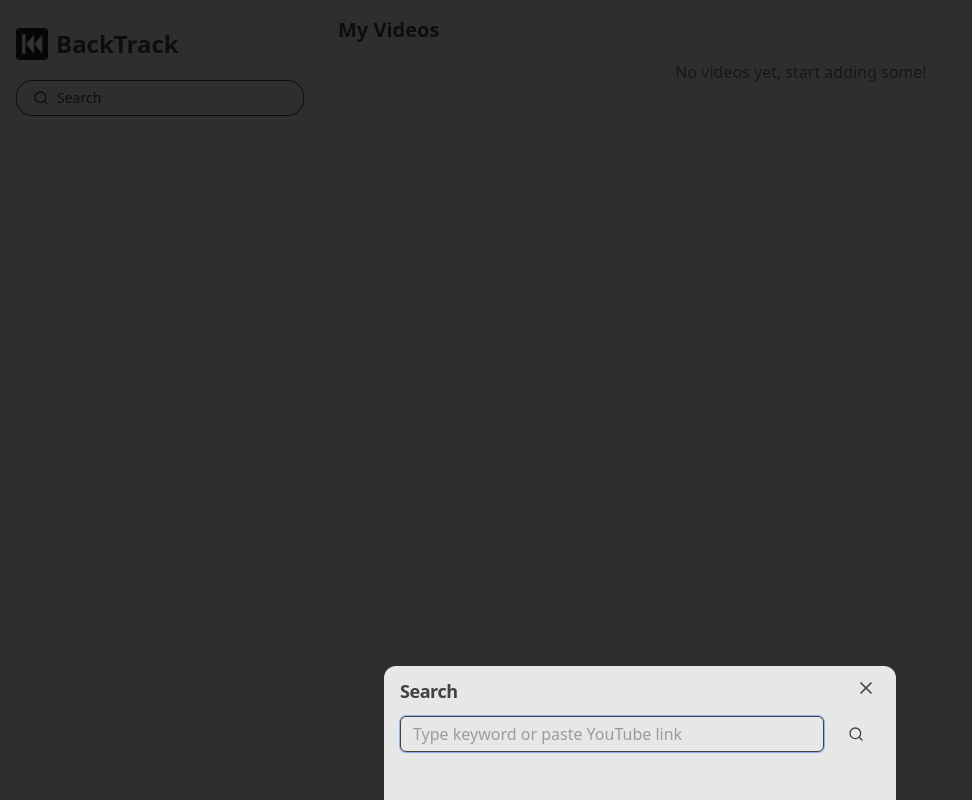
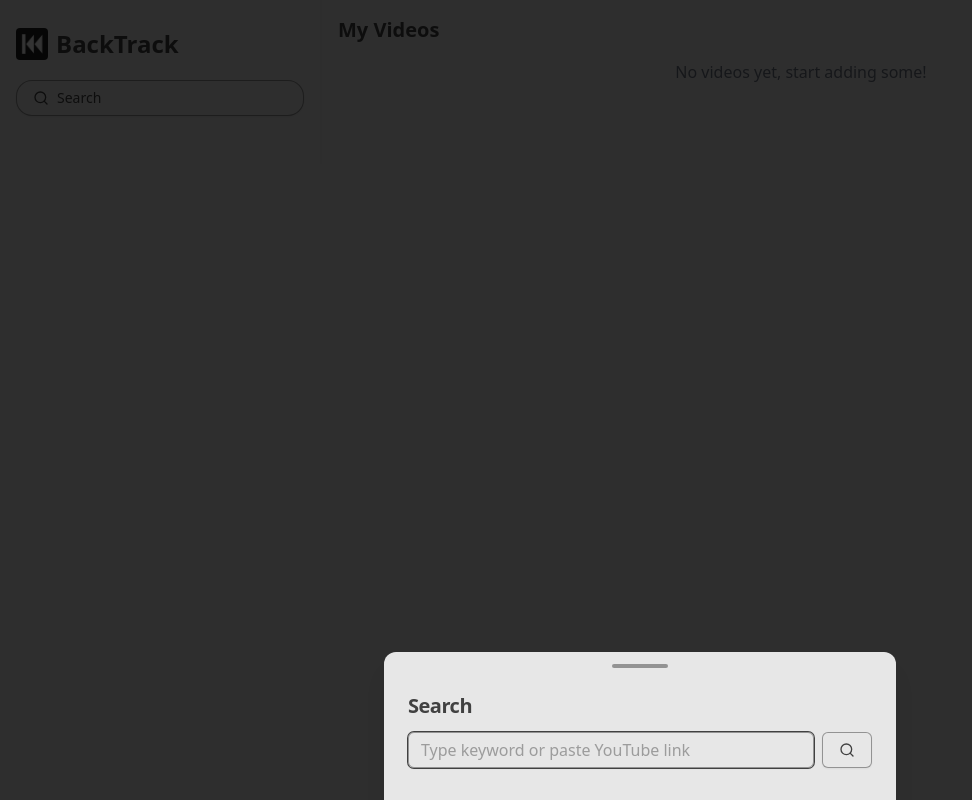
Before and after one commit to reynaldichernando/backtrack, a Next.js app: page / in a window 1280 px wide. Both pictures are taken after a click on the button "Search". Shown: the whole page, without its empty margins (0-972 px from the left). Built offline with nearby package versions, Linux system fonts and the light colour scheme; what tailwindcss-safe-area would draw is missing.

Commit message:
Enable dark mode and adjust colors

```diff
--- a/app/globals.css
+++ b/app/globals.css
@@ -8,12 +8,6 @@
     --foreground: 65 65 65;
     --secondary: 225 225 225;
   }
-
-  .dark {
-    --background: 24 24 24;
-    --foreground: 190 190 190;
-    --secondary: 30 30 30;
-  }
 }
 
 @layer base {
@@ -22,6 +16,14 @@
   }
 }
 
+@media (prefers-color-scheme: dark) {
+  :root {
+    --background: 24 24 24;
+    --foreground: 190 190 190;
+    --secondary: 30 30 30;
+  }
+}
+
 body {
   user-select: none;
   -webkit-user-select: none;
--- a/components/AddVideoDialog.tsx
+++ b/components/AddVideoDialog.tsx
@@ -74,7 +74,7 @@ export default function AddVideoDialog({ onAddVideo }: { onAddVideo: (video: Vid
         <form onSubmit={handleSearch}>
           <div className="flex space-x-2 mb-4">
             <Input data-autofocus autoFocus placeholder="Type keyword or paste YouTube link" value={searchQuery} onChange={(e) => setSearchQuery(e.target.value)} />
-            <Button variant={"ghost"}>
+            <Button variant={"outline"}>
               {searchLoading
                 ?
                 <Spinner className="h-4 w-4" /> :
--- a/components/ui/button.tsx
+++ b/components/ui/button.tsx
@@ -12,11 +12,10 @@ const buttonVariants = cva(
         destructive:
           "bg-destructive text-destructive-foreground shadow-sm hover:bg-destructive/90",
         outline:
-          "border border-foreground bg-background shadow-sm hover:bg-accent hover:text-accent-foreground",
+          "border border-foreground/50 bg-background shadow-sm hover:bg-secondary",
         secondary:
           "bg-secondary text-secondary-foreground shadow-sm hover:bg-secondary/80",
         ghost: "hover:bg-secondary",
-        link: "text-primary underline-offset-4 hover:underline",
       },
       size: {
         default: "h-9 px-4 py-2",
--- a/components/ui/drawer.tsx
+++ b/components/ui/drawer.tsx
@@ -1,6 +1,4 @@
 import { Drawer as VaulDrawer } from "vaul";
-import { X } from "lucide-react";
-import { Button } from "./button";
 
 interface DrawerProps {
   isOpen: boolean;
@@ -15,18 +13,15 @@ export function Drawer({ isOpen, onClose, title, children }: DrawerProps) {
       <VaulDrawer.Portal>
         <VaulDrawer.Overlay className="fixed inset-0 bg-black/80 z-30" />
 
-        <VaulDrawer.Content className="fixed bottom-0 left-0 right-0 w-full md:max-w-lg rounded-t-xl bg-background pt-4 pl-4 pr-4 pb-safe md:pb-4 shadow-xl mx-auto z-30">
-          <VaulDrawer.Title className="text-lg font-semibold leading-none tracking-tight mb-4">
+        <VaulDrawer.Content className="fixed bottom-0 left-0 right-0 w-full md:max-w-lg rounded-t-xl bg-background pl-6 pr-6 pb-safe-or-10 shadow-xl mx-auto z-30">
+          <div>
+            <div className="p-3 max-w-20 mx-auto cursor-grab active:cursor-grabbing" onClick={onClose}>
+              <div className="rounded-xl h-1 bg-foreground/50"></div>
+            </div>
+          </div>
+          <VaulDrawer.Title className="text-xl font-semibold leading-none tracking-tight my-4">
             {title}
           </VaulDrawer.Title>
-          <Button
-            variant={"ghost"}
-            onClick={onClose}
-            className="absolute right-1 top-1"
-          >
-            <X className="h-5 w-5" />
-            <span className="sr-only">Close</span>
-          </Button>
           {children}
         </VaulDrawer.Content>
       </VaulDrawer.Portal>
--- a/components/ui/input.tsx
+++ b/components/ui/input.tsx
@@ -7,7 +7,7 @@ export function Input
     <input
       type={type}
       className={cn(
-        "flex h-9 w-full rounded-md border border-foreground bg-transparent px-3 py-1 text-md shadow-sm transition-colors file:border-0 file:bg-transparent file:text-sm file:font-medium placeholder:text-foreground/45 focus-visible:outline-none focus-visible:ring-1 focus-visible:ring-ring disabled:cursor-not-allowed disabled:opacity-50",
+        "flex h-9 w-full rounded-md border border-foreground/50 bg-transparent px-3 py-1 text-md shadow-sm transition-colors file:border-0 file:bg-transparent file:text-sm file:font-medium placeholder:text-foreground/45 focus:ring-foreground focus-visible:outline-none focus-visible:ring-1 focus-visible:ring-ring disabled:cursor-not-allowed disabled:opacity-50",
         className
       )}
       {...props}
```
